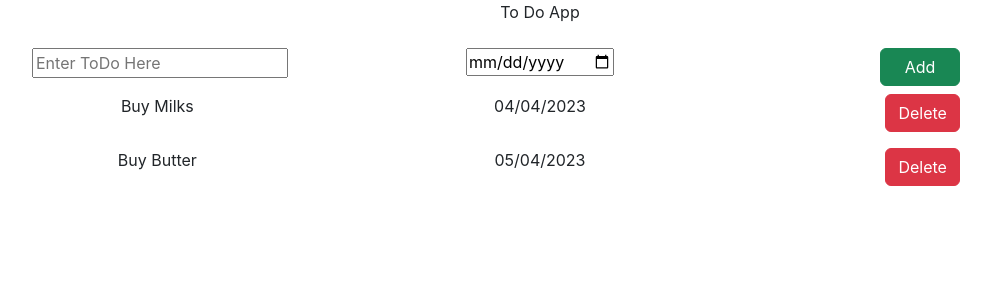
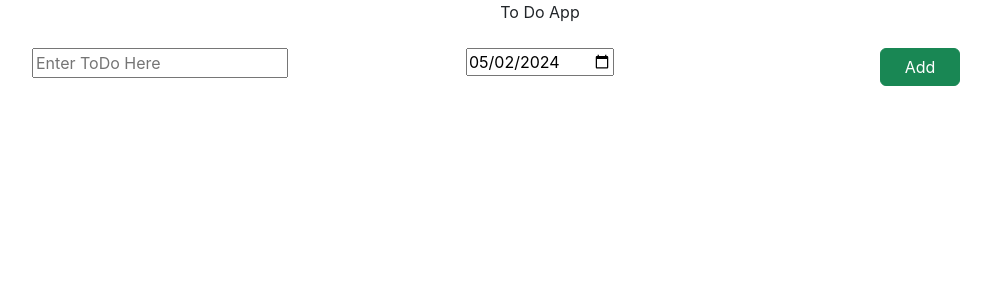
Before and after one commit to pruthvi-gadhave/ReactPractise, a React (Create React App) app in the folder react-practise/todo-app/: page / in a window 1280 px wide. Shown: the top 300 px of the page, without its empty margins (100-1091 px from the left). Built offline with nearby package versions, Linux system fonts and the light colour scheme.

Commit message:
add todo completed

```diff
--- a/react-practise/todo-app/public/index.html
+++ b/react-practise/todo-app/public/index.html
@@ -24,7 +24,7 @@
       work correctly both with client-side routing and a non-root public URL.
       Learn how to configure a non-root public URL by running `npm run build`.
     -->
-    <title>React App</title>
+    <title>To Do Application</title>
   </head>
   <body>
     <noscript>You need to enable JavaScript to run this app.</noscript>
--- a/react-practise/todo-app/src/App.js
+++ b/react-practise/todo-app/src/App.js
@@ -1,22 +1,37 @@
+import { useState } from "react";
 import AppName from "./components/AppName";
 import ToDoForm from "./components/ToDoForm";
 import ToDoItems from "./components/ToDoItems";
 
-const todoList = [
-  {
-    name : "Buy Milks" ,
-    dueDate : "04/04/2023"
-  },
-  {
-    name : "Buy Butter" ,
-    dueDate : "05/04/2023"
-  },
-]
+
+
 
 function App () {
+
+// const todoList = [
+//   {
+//     name : "Buy Milks" ,
+//     dueDate : "04/04/2023"
+//   },
+//   {
+//     name : "Buy Butter" ,
+//     dueDate : "05/04/2023"
+//   },
+// ]
+
+
+const [todoList ,setTodoList ] = useState([]) ;
+
+  const handleAddTodo = (toDo) => {
+    console.log(`toDoItem = ${toDo.name} , date = ${toDo.dueDate}`);
+    const newToDos = [...todoList , toDo];
+    console.log(newToDos);
+    setTodoList(newToDos);
+
+  }
   return (<>
  <AppName/>
-  <ToDoForm/>
+  <ToDoForm handleAddTodo={handleAddTodo}/>
   <ToDoItems todoList ={todoList} />
   </>
   )
--- a/react-practise/todo-app/src/components/ToDoForm.jsx
+++ b/react-practise/todo-app/src/components/ToDoForm.jsx
@@ -1,22 +1,57 @@
-function ToDoForm() {
+import { useState } from "react";
+
+function ToDoForm({ handleAddTodo }) {
+
+    const initialToDo = {
+        name: "",
+        dueDate: new Date().toISOString().substr(0, 10),
+    }
+
+    const [toDoName, setToDoName] = useState(initialToDo);
+
+    const handleToDoName = (e) => {
+        const toDoName = e.target.value;
+
+        const { name, value } = e.target;
+
+       setToDoName( (prevState) => ({
+        ...prevState,
+        [name] :value
+       }))
+
+        console.log(toDoName);
+    }
+    const handleAdd = (e) => {
+        e.preventDefault();
+        const newTodo = ({
+            name: toDoName.name,
+            dueDate: toDoName.dueDate
+        });
+        console.log("newTodo After added ", newTodo);
+        handleAddTodo(newTodo) ;
+        setToDoName(initialToDo)
+    }
+
+
+
     return (
         <div>
 
             <div class="container text-center">
-                <div class="row ">
-                    <div class="col-4">
-                       <input type="text" placeholder="Enter ToDo Here"/>
+                <div className="row ">
+                    <div className="col-4">
+                        <input type="text" placeholder="Enter ToDo Here" name="name" value={toDoName.name} onChange={handleToDoName} />
                     </div>
-                    <div class="col-4">
-                        <input type="date"></input>
+                    <div className="col-4">
+                        <input type="date" value={toDoName.dueDate} name="dueDate" onChange={handleToDoName}></input>
                     </div>
-                    <div class="col-4">
-                        <button className=" btn btn-success px-4">Add</button>
+                    <div className="col-4">
+                        <button type="button" className=" btn btn-success px-4 " onClick={handleAdd}>Add</button>
                     </div>
                 </div>
             </div>
 
-          {/* items List  */}
+            {/* items List  */}
 
 
         </div>
```
